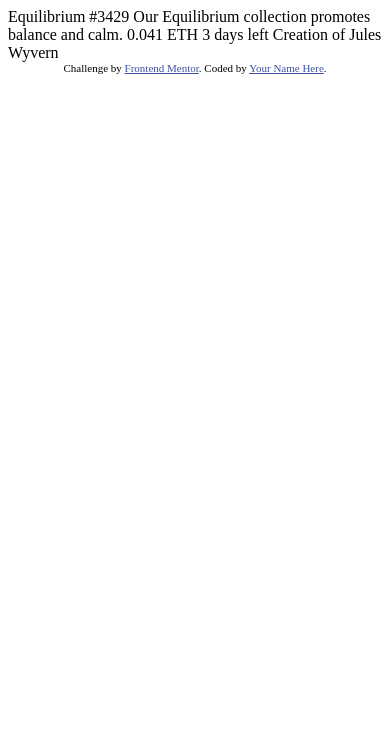
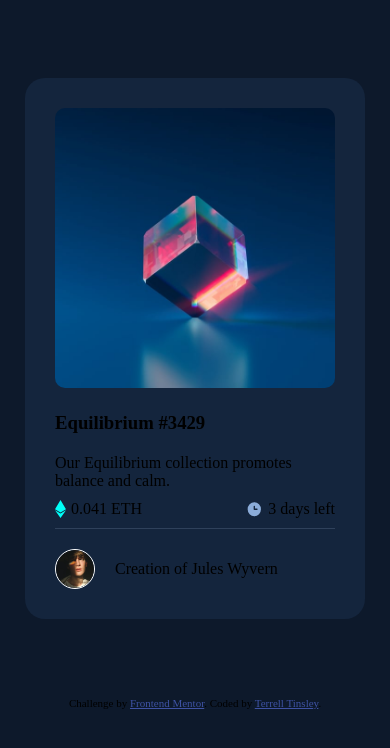
Before and after one commit to TRellTins/nft-card, a plain HTML site: page nft-preview-card-component-main/index.html in a window 390 px wide. Drawn offline with Linux system fonts and the light colour scheme.

Commit message:
Mobile view
basic mobile first version. Added comments so that I know where to add styles for fonts.

```diff
--- a/nft-preview-card-component-main/index.html
+++ b/nft-preview-card-component-main/index.html
@@ -8,26 +8,110 @@
 
   <title>Frontend Mentor | NFT preview card component</title>
 
-  <!-- Feel free to remove these styles or customise in your own stylesheet 👍 -->
   <style>
     .attribution { font-size: 11px; text-align: center; }
     .attribution a { color: hsl(228, 45%, 44%); }
+    /* add font family */
+    *{
+      margin: 0;
+      padding: 0;
+      box-sizing: border-box;
+    }
+    body {
+      background-color: hsl(217, 54%, 11%);
+    }
+    /* add global text fonts */
+
+    #outer-cont{
+      max-width: 340px;
+      margin: 20% auto;
+      padding: 30px;
+      background-color: hsl(216, 50%, 16%);
+      border-radius: 20px;
+    }
+
+    #nft-img{
+      width: 100%;
+      border-radius: 10px;
+      margin-bottom: 20px;
+    }
+
+    #middle-content-cont h3{
+      margin-bottom: 20px;
+      /* style the font */
+    }
+    #middle-content-cont #nft-description{
+      margin-bottom: 10px;
+      /* style the font */
+    }
+
+    #eth-price-time-left{
+      border-bottom: 1px solid hsl(215, 32%, 27%);
+      display: flex;
+      justify-content: space-between;
+      padding-bottom: 10px;
+    }
+    #eth-price{
+      display: flex;
+    }
+    #eth-price p{
+      margin-left: 5px;
+      /* style the font */
+    }
+    #time-left{
+      display: inline-flex;
+    }
+    #time-left p{
+      margin-left: 5px;
+      /* style the font */
+    }
+
+    #nft-creator{
+      margin-top: 20px;
+      display: flex;
+    }
+    #nft-creator img{
+      margin-right: 20px;
+      width: 40px;
+      border: 1px solid white;
+      border-radius: 100%;
+    }
+    #nft-creator p{
+      align-self: center;
+      /* get the font to change colors after for Jules Wyvern */
+    }
   </style>
 </head>
 <body>
+  <div id="outer-cont">
+    <img  id="nft-img" src="images/image-equilibrium.jpg" alt="nft art">
 
-  Equilibrium #3429
+    <div id="middle-content-cont">
+      <h3>Equilibrium #3429</h3>
+      <p id="nft-description">Our Equilibrium collection promotes balance and calm.</p>
 
-  Our Equilibrium collection promotes balance and calm.
+      <div id="eth-price-time-left">
+        <div id="eth-price">
+          <img src="images/icon-ethereum.svg" alt="ethereum symbol">
+          <p>0.041 ETH</p>
+        </div>
 
-  0.041 ETH
-  3 days left
+        <div id="time-left">
+          <img src="images/icon-clock.svg" alt="clock">
+          <p>3 days left</p>
+        </div>
+      </div>
+    </div>
 
-  Creation of Jules Wyvern
+    <div id="nft-creator">
+      <img src="images/image-avatar.png" alt="">
+      <p>Creation of Jules Wyvern</p>
+    </div>
+  </div>
 
   <div class="attribution">
     Challenge by <a href="https://www.frontendmentor.io?ref=challenge" target="_blank">Frontend Mentor</a>.
-    Coded by <a href="#">Your Name Here</a>.
+    Coded by <a href="#">Terrell Tinsley</a>.
   </div>
 </body>
 </html>
```
